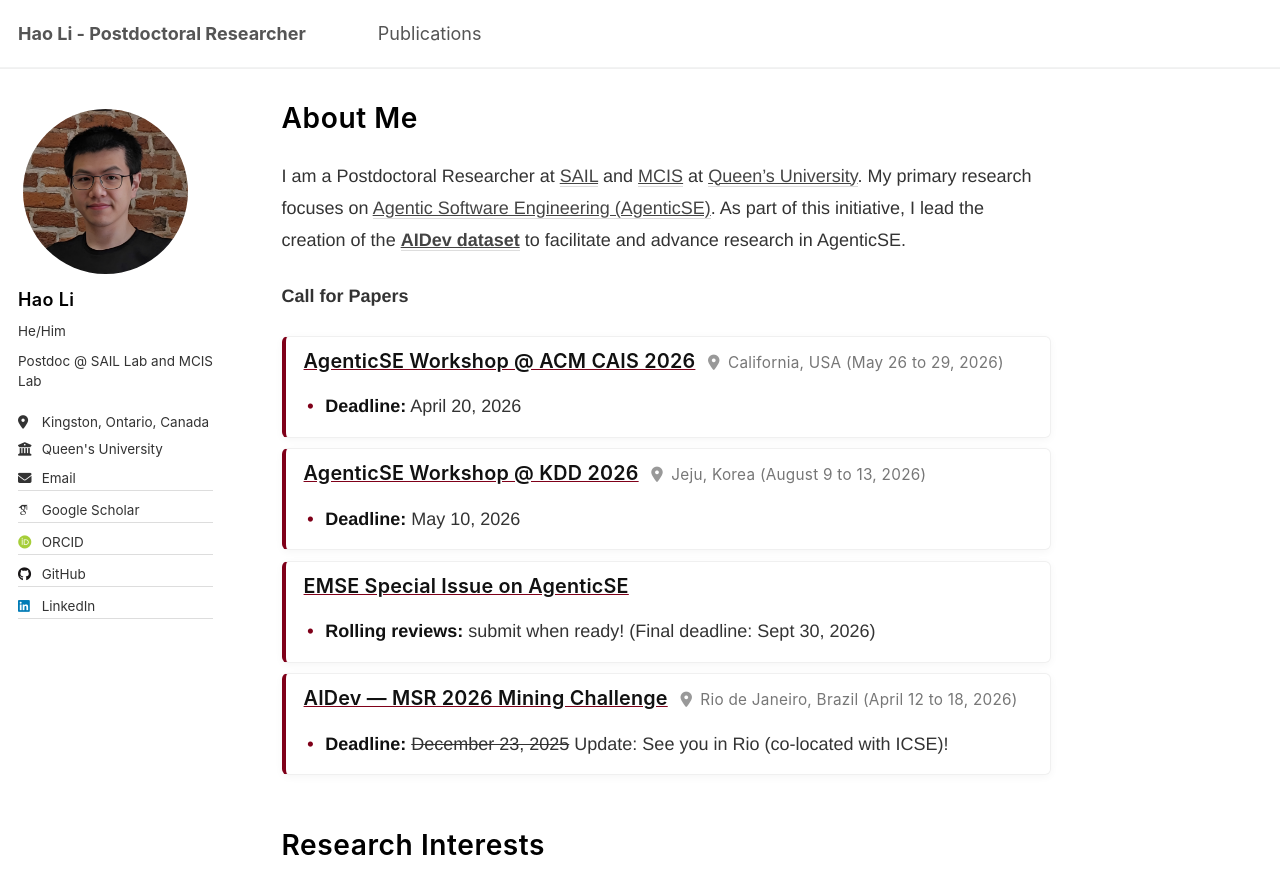
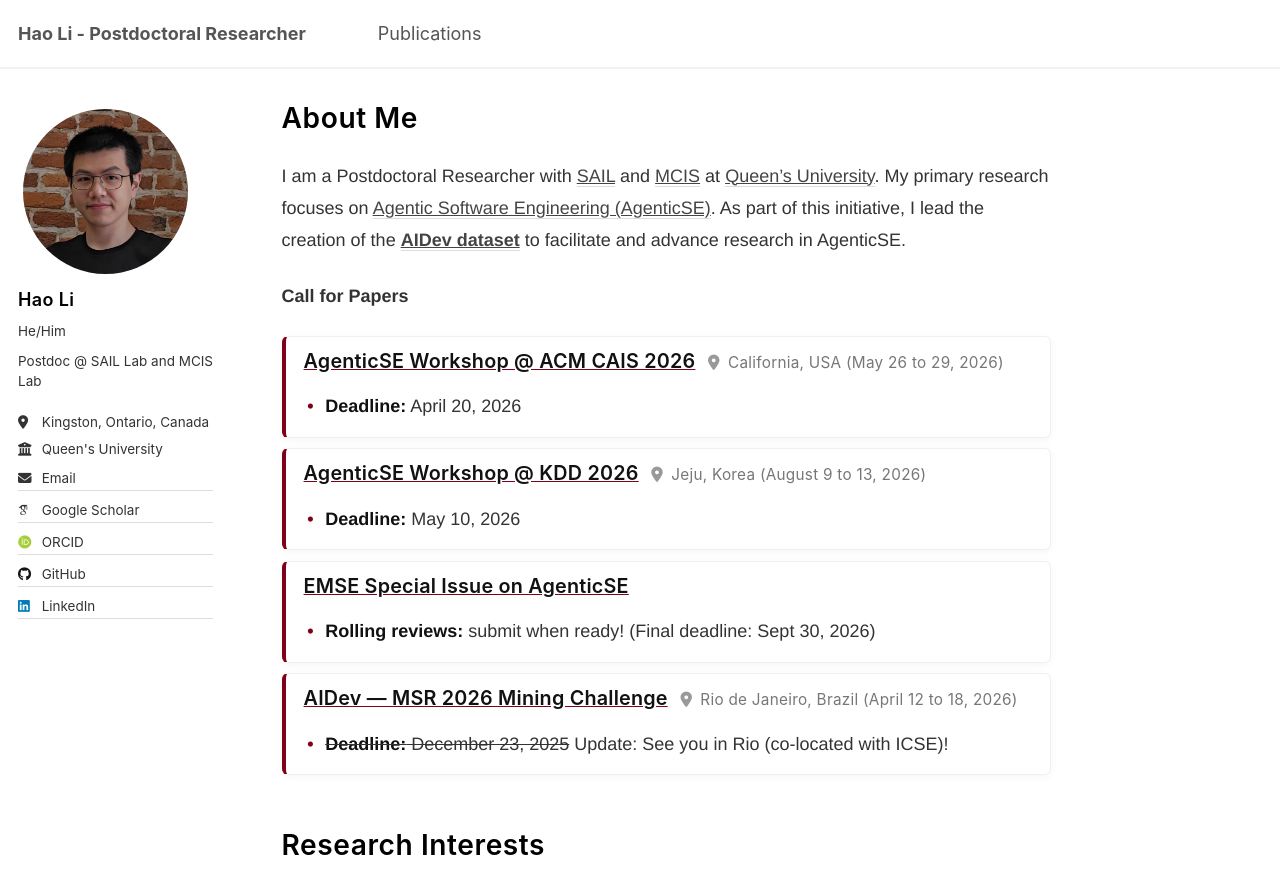
Before and after one commit to Leo-LiHao/Leo-LiHao.github.io, a Jekyll site: the page built from _pages/about.md, in a window 1280 px wide and 900 px high. Shown: the top 894 px of the window. Built offline with Jekyll 4.4.1, drawn with Linux system fonts in a browser that asks for light colours; some web fonts are replaced.

Commit message:
updated aboutme

```diff
--- a/_pages/about.md
+++ b/_pages/about.md
@@ -8,7 +8,7 @@
   - /about.html
 ---
 
-I am a Postdoctoral Researcher at [SAIL](https://sail.cs.queensu.ca/) and [MCIS](https://mcis.cs.queensu.ca/) at [Queen’s University](https://www.queensu.ca/).
+I am a Postdoctoral Researcher with [SAIL](https://sail.cs.queensu.ca/) and [MCIS](https://mcis.cs.queensu.ca/) at [Queen’s University](https://www.queensu.ca/).
 My primary research focuses on [Agentic Software Engineering (AgenticSE)](https://agenticse-book.github.io/). As part of this initiative, I lead the creation of the **[AIDev dataset](https://huggingface.co/datasets/hao-li/AIDev)** to facilitate and advance research in AgenticSE.
 <!-- conducting research in Software Engineering and mentoring students under the supervision of Dr. [Ahmed E. Hassan](https://scholar.google.com/citations?user=9hwXx34AAAAJ&hl=en) and Dr. [Bram Adams](https://scholar.google.com/citations?user=XS9QH_UAAAAJ&hl=en). I received my Ph.D. from the [University of Alberta](https://www.ualberta.ca/en/index.html) in 2024 under the supervision of Dr. [Cor-Paul Bezemer](https://scholar.google.com/citations?user=8HgcKdoAAAAJ&hl=en). -->
 
@@ -34,7 +34,7 @@
 
 <div class="cfp-notice" markdown="1">
 #### [**AIDev — MSR 2026 Mining Challenge**](https://2026.msrconf.org/track/msr-2026-mining-challenge) <span class="cfp-location"> <i class="fas fa-map-marker-alt"></i> Rio de Janeiro, Brazil (April 12 to 18, 2026)</span>
-- **Deadline:** ~~December 23, 2025~~ Update: See you in Rio (co-located with ICSE)!
+- ~~**Deadline:** December 23, 2025~~ Update: See you in Rio (co-located with ICSE)!
 </div>
 
 # Research Interests
```
